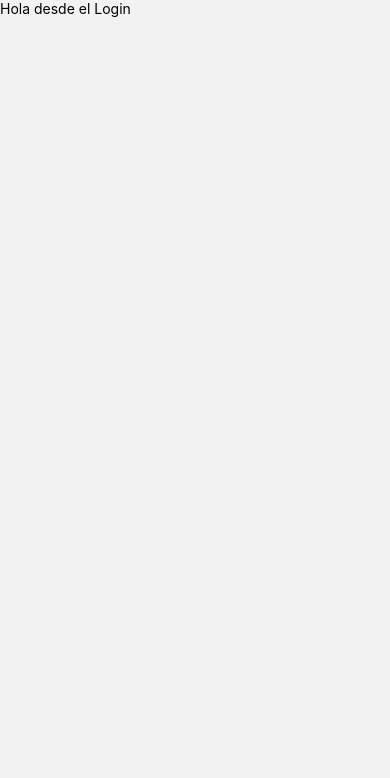
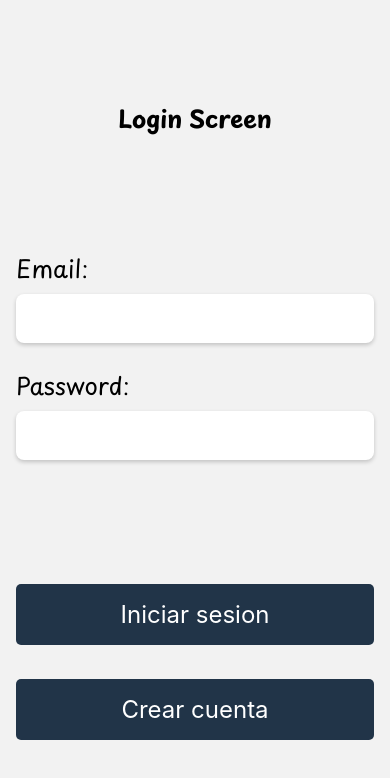
Before and after one commit to NoriegaADG/app-usuarios, a React Native app: screen /Login in a window 390 px wide. Shown: the top 778 px of the page. Built offline with nearby package versions, Linux system fonts and the light colour scheme.

Commit message:
Se agrega Screen de Login

```diff
--- /dev/null
+++ b/src/containers/auth/index.ts
@@ -0,0 +1 @@
+export * from './screens'
--- /dev/null
+++ b/src/containers/auth/screens/LoginScreen.tsx
@@ -0,0 +1,55 @@
+import { StyleSheet, Text, View } from 'react-native'
+import { useSafeAreaInsets } from 'react-native-safe-area-context'
+import React from 'react'
+import { Button, Input } from '@core'
+
+export const LoginScreen = () => {
+
+  const { top } = useSafeAreaInsets()
+
+  return (
+    <View style={[styles.container, {paddingTop: top + 100}]}>
+
+      <Text style={styles.title}>Login Screen</Text>
+
+      <View style={styles.inputContainer}>
+        <Text style={styles.label}>Email: </Text>
+        <Input value='' onChange={ () => null } />
+      </View>
+
+      <View style={styles.inputContainer}>
+        <Text style={styles.label}>Password: </Text>
+        <Input value='' onChange={ () => null } />
+      </View>
+
+      <View style={styles.buttonsContainer}>
+      <Button title='Iniciar sesion' onPress={()=> null} />
+      <Button title='Crear cuenta' onPress={()=> null} />
+      </View>
+    </View>
+  )
+}
+
+const styles = StyleSheet.create({
+  container:{
+    flex: 1,
+    padding: 16,
+    gap: 24,
+  },
+  title:{
+    fontSize: 24,
+    fontFamily: 'PlaypenSans-Bold',
+    textAlign: 'center',
+    marginBottom: 90,
+  },
+  inputContainer:{},
+  label:{
+    fontSize: 24,
+    fontFamily: 'PlaypenSans-Regular',
+    marginBottom: 8,
+  },
+  buttonsContainer:{
+    marginTop:90,
+    gap: 24,
+  }
+})
--- /dev/null
+++ b/src/containers/auth/screens/RegisterScreen.tsx
@@ -0,0 +1,12 @@
+import { StyleSheet, Text, View } from 'react-native'
+import React from 'react'
+
+export const RegisterScreen = () => {
+  return (
+    <View>
+      <Text>RegisterScreen</Text>
+    </View>
+  )
+}
+
+const styles = StyleSheet.create({})
--- /dev/null
+++ b/src/containers/auth/screens/index.ts
@@ -0,0 +1,2 @@
+export  * from './LoginScreen'
+export  * from './RegisterScreen'
--- a/src/containers/index.ts
+++ b/src/containers/index.ts
@@ -0,0 +1 @@
+export * from './auth'
--- a/src/core/components/Button.tsx
+++ b/src/core/components/Button.tsx
@@ -25,7 +25,8 @@
 	},
 	text:{
 		color:COLORS.white,
-		fontSize: 24
+		fontSize: 24,
+		textAlign: 'center',
 	}
 
 })
--- a/src/core/components/Input.tsx
+++ b/src/core/components/Input.tsx
@@ -17,7 +17,7 @@
 const styles = StyleSheet.create({
     input:{
       backgroundColor: '#fff',
-      width: 300,
+      width: '100%',
       padding: 16,
       borderRadius: 8,
       borderColor: '#ddd',
--- a/src/core/navigation/index.tsx
+++ b/src/core/navigation/index.tsx
@@ -3,6 +3,7 @@
 import { NavigationContainer } from '@react-navigation/native';
 import { createNativeStackNavigator } from '@react-navigation/native-stack';
 import { createBottomTabNavigator } from '@react-navigation/bottom-tabs';
+import { LoginScreen, RegisterScreen } from '@containers';
 
 const hideHeader = { headerShown: false }
 
@@ -15,8 +16,8 @@
         //Funcion que renderiza stack de autenticacion
         return(
             <Stack.Navigator>
-                <Stack.Screen name='Login' component={()=> <Text>Hola desde el Login</Text>} options= {hideHeader} />
-                <Stack.Screen name='Register' component={ ()=> <Text>Hola desde el Registro</Text> } options= {hideHeader} />
+                <Stack.Screen name='Login' component={LoginScreen} options= {hideHeader} />
+                <Stack.Screen name='Register' component={ RegisterScreen } options= {hideHeader} />
             </Stack.Navigator>
         )
     }
```
